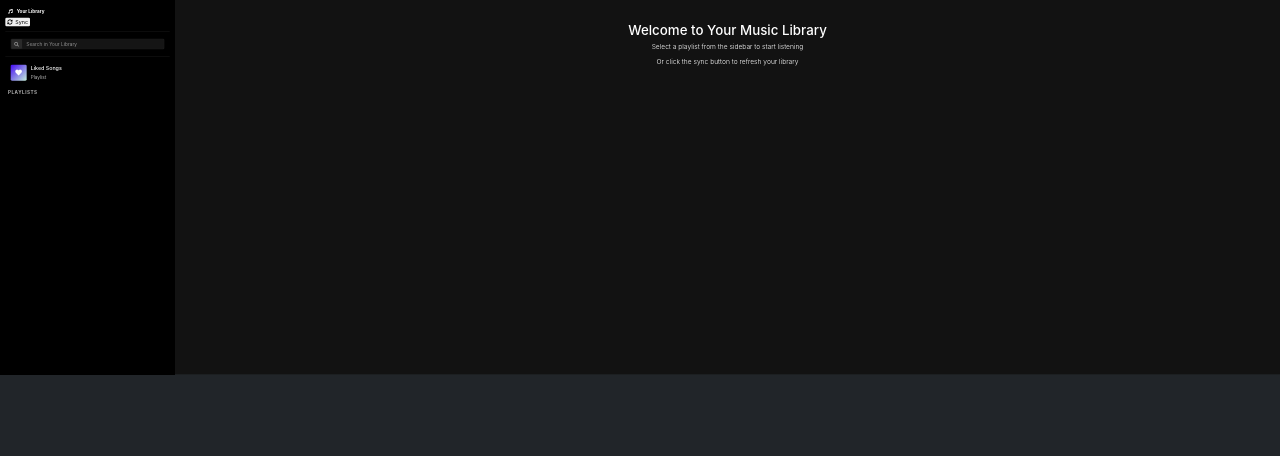
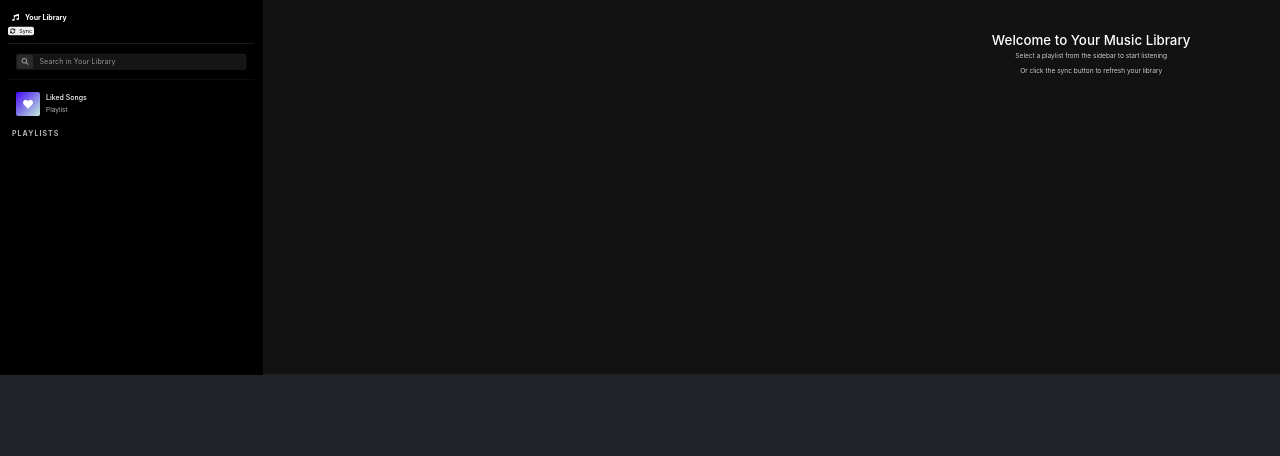
Before and after one commit to Yocrita/Yocrify, a Flask app: template templates/playlists.html in a window 1280 px wide. Shown: the top 456 px of the page. Run offline with Flask 3, Linux system fonts and the light colour scheme; the template is opened without the code that fills it, so the values that code supplies are empty; some libraries are stand-ins or nearby versions.

Commit message:
Scale up all CSS properties by 1.5x manually

```diff
--- a/static/css/style.css
+++ b/static/css/style.css
@@ -13,7 +13,7 @@ html, body {
 /* App container for scaling */
 .app-container {
     position: relative;
-    width: 3840px;
+    width: 5760px;  /* 3840 * 1.5 */
     height: 100vh;
     transform-origin: top left;
 }
@@ -23,25 +23,25 @@ html, body {
     position: fixed;
     left: 0;
     top: 0;
-    width: 525px;
+    width: 787px;  /* 525 * 1.5 */
     height: 100vh;
     display: flex;
     flex-direction: column;
     background-color: #000000;
     overflow-y: auto;
-    padding: 16px;
+    padding: 24px;  /* 16 * 1.5 */
     z-index: 1;
 }
 
 .library-header {
     display: flex;
     align-items: center;
-    gap: 12px;
-    padding: 8px;
-    border-radius: 4px;
+    gap: 18px;  /* 12 * 1.5 */
+    padding: 12px;  /* 8 * 1.5 */
+    border-radius: 6px;  /* 4 * 1.5 */
     background: transparent;
-	font-weight: bold;
-	font-size: 14px;
+    font-weight: bold;
+    font-size: 21px;  /* 14 * 1.5 */
 }
 
 /* Sync button */
@@ -51,8 +51,8 @@ html, body {
     cursor: pointer;
     display: flex;
     align-items: center;
-    gap: 8px;
-    border-radius: 4px;
+    gap: 12px;  /* 8 * 1.5 */
+    border-radius: 6px;  /* 4 * 1.5 */
     transition: all 0.2s;
 }
 
@@ -71,30 +71,30 @@ html, body {
 /* Search styles */
 .search-container {
     position: relative;
-	border-top: 1px solid rgba(255, 255, 255, 0.2);
-	border-bottom: 1px solid rgba(255, 255, 255, 0.2);
-	padding: 20px 16px;
-	margin: 16px 0;
+    padding: 30px 24px;  /* 20 * 1.5, 16 * 1.5 */
+    margin: 24px 0;  /* 16 * 1.5 */
     display: flex;
     flex-direction: column;
     align-items: center;
+    border-top: 1.5px solid rgba(255, 255, 255, 0.2);  /* 1 * 1.5 */
+    border-bottom: 1.5px solid rgba(255, 255, 255, 0.2);  /* 1 * 1.5 */
 }
 
 .search-input-wrapper {
     position: relative;
     width: 100%;
     display: flex;
-    gap: 1px;
+    gap: 1.5px;  /* 1 * 1.5 */
     background-color: rgba(255, 255, 255, 0.1);
-    border-radius: 4px;
-    padding: 2px;
+    border-radius: 6px;  /* 4 * 1.5 */
+    padding: 3px;  /* 2 * 1.5 */
 }
 
 .search-icon-button {
     background-color: rgba(255, 255, 255, 0.07);
     border: none;
-    border-radius: 3px;
-    width: 32px;
+    border-radius: 4.5px;  /* 3 * 1.5 */
+    width: 48px;  /* 32 * 1.5 */
     display: flex;
     align-items: center;
     justify-content: center;
@@ -108,7 +108,7 @@ html, body {
 
 .search-icon {
     color: #969696;
-    font-size: 14px;
+    font-size: 21px;  /* 14 * 1.5 */
     transition: color 0.2s ease;
 }
 
@@ -118,15 +118,15 @@ html, body {
 
 #playlistSearch {
     flex: 1;
-    height: 28px;
-    padding: 6px 12px;
-    border-radius: 3px;
+    height: 42px;  /* 28 * 1.5 */
+    padding: 9px 18px;  /* 6 * 1.5, 12 * 1.5 */
+    border-radius: 4.5px;  /* 3 * 1.5 */
     border: none;
     background-color: rgba(0, 0, 0, 0.2);
     color: #fff;
-    font-size: 14px;
+    font-size: 21px;  /* 14 * 1.5 */
     font-weight: 400;
-    letter-spacing: 0.25px;
+    letter-spacing: 0.375px;  /* 0.25 * 1.5 */
     transition: all 0.2s ease;
 }
 
@@ -146,9 +146,9 @@ html, body {
 
 /* Liked songs */
 .liked-songs {
-    padding: 8px 16px;
+    padding: 12px 24px;  /* 8 * 1.5, 16 * 1.5 */
     cursor: pointer;
-    border-radius: 4px;
+    border-radius: 6px;  /* 4 * 1.5 */
     transition: background-color 0.2s;
 }
 
@@ -159,23 +159,23 @@ html, body {
 .liked-songs .playlist-item-content {
     display: flex;
     align-items: center;
-    gap: 12px;
+    gap: 18px;  /* 12 * 1.5 */
 }
 
 .liked-songs .playlist-image {
     background: linear-gradient(135deg, #450af5, #c4efd9);
-    width: 48px;
-    height: 48px;
-    min-width: 48px;
+    width: 72px;  /* 48 * 1.5 */
+    height: 72px;  /* 48 * 1.5 */
+    min-width: 72px;  /* 48 * 1.5 */
     display: flex;
     align-items: center;
     justify-content: center;
-    border-radius: 4px;
+    border-radius: 6px;  /* 4 * 1.5 */
 }
 
 .liked-songs .playlist-image i {
     color: #fff;
-    font-size: 1.25rem;
+    font-size: 1.875rem;  /* 1.25 * 1.5 */
 }
 
 .liked-songs .playlist-info {
@@ -186,7 +186,7 @@ html, body {
 .liked-songs .playlist-name {
     color: #fff;
     font-weight: 500;
-    margin-bottom: 4px;
+    margin-bottom: 6px;  /* 4 * 1.5 */
     white-space: nowrap;
     overflow: hidden;
     text-overflow: ellipsis;
@@ -194,24 +194,24 @@ html, body {
 
 .liked-songs .playlist-details {
     color: #b3b3b3;
-    font-size: 0.875rem;
+    font-size: 19.5px;  /* 13 * 1.5 */
 }
 
 .section-header {
     color: #b3b3b3;
-    font-size: 14px;
-    margin: 16px 0 8px;
+    font-size: 21px;  /* 14 * 1.5 */
+    margin: 24px 0 12px;  /* 16 * 1.5, 8 * 1.5 */
     font-weight: 700;
     text-transform: uppercase;
-    letter-spacing: 0.1em;
-    padding-left: 8px;
+    letter-spacing: 0.15em;  /* 0.1 * 1.5 */
+    padding-left: 12px;  /* 8 * 1.5 */
 }
 
 /* Playlist list */
 .playlist-list {
     flex: 1;
     overflow-y: auto;
-    height: calc(100vh - 120px);
+    height: calc(100vh - 180px);  /* 120 * 1.5 */
 }
 
 /* Folder styles */
@@ -310,13 +310,13 @@ html, body {
 .playlist-item-content {
     display: flex;
     align-items: center;
-    gap: 12px;
+    gap: 18px;  /* 12 * 1.5 */
     width: 100%;
 }
 
 .playlist-image {
-    width: 48px;
-    height: 48px;
+    width: 72px;  /* 48 * 1.5 */
+    height: 72px;  /* 48 * 1.5 */
     flex-shrink: 0;
 }
 
@@ -335,29 +335,26 @@ html, body {
 .playlist-name {
     color: #fff;
     font-weight: 500;
-    margin-bottom: 4px;
+    margin-bottom: 6px;  /* 4 * 1.5 */
     white-space: nowrap;
     overflow: hidden;
     text-overflow: ellipsis;
+    font-size: 21px;  /* 14 * 1.5 */
 }
 
 .playlist-details {
     color: #b3b3b3;
-    font-size: 0.875rem;
+    font-size: 19.5px;  /* 13 * 1.5 */
     white-space: nowrap;
     overflow: hidden;
     text-overflow: ellipsis;
     display: flex;
-    gap: 1rem;
-}
-
-.playlist-tracks {
-    white-space: nowrap;
+    gap: 22.5px;  /* 15 * 1.5 */
 }
 
 /* Badge styles */
 .badge-container {
-    flex: 0 0 10%;
+    flex: 0 0 15%;  /* 10 * 1.5 */
     display: flex;
     justify-content: flex-end;
     align-items: center;
@@ -366,7 +363,7 @@ html, body {
 
 /* Scrollbar styles */
 ::-webkit-scrollbar {
-    width: 8px;
+    width: 12px;  /* 8 * 1.5 */
 }
 
 ::-webkit-scrollbar-track {
@@ -375,7 +372,7 @@ html, body {
 
 ::-webkit-scrollbar-thumb {
     background: #888;
-    border-radius: 4px;
+    border-radius: 6px;  /* 4 * 1.5 */
 }
 
 ::-webkit-scrollbar-thumb:hover {
@@ -466,52 +463,42 @@ html, body {
 }
 
 .btn-spotify:focus {
-    box-shadow: 0 0 0 0.25rem rgba(29, 185, 84, 0.25);
+    box-shadow: 0 0 0 0.375rem rgba(29, 185, 84, 0.25);  /* 0.25 * 1.5 */
 }
 
 /* Track table styles */
 .track-row td {
     vertical-align: middle;
-    padding: 12px 8px;
+    padding: 18px 12px;  /* 12 * 1.5, 8 * 1.5 */
 }
 
 .track-row .playlist-count {
-    font-size: 0.75rem;
-    padding: 4px 8px;
+    font-size: 21px;  /* 14 * 1.5 */
+    padding: 6px 12px;  /* 4 * 1.5, 8 * 1.5 */
     background-color: #1db954;
-    border-radius: 12px;
+    border-radius: 18px;  /* 12 * 1.5 */
     color: white;
     display: inline-flex;
     align-items: center;
     justify-content: center;
-    min-width: 24px;
+    min-width: 36px;  /* 24 * 1.5 */
     cursor: help;
 }
 
 /* Main content */
 .main-content {
-    position: fixed;
-    left: 525px;
-    top: 0;
-    width: 3315px;
-    height: 100vh;
-    overflow: auto;
-    padding: 20px;
-    margin: 0;
-    box-sizing: border-box;
+    margin-left: 787px;  /* width of sidebar */
     background-color: #121212;
+    min-height: 100vh;
+    padding: 48px;  /* 32 * 1.5 */
+    width: calc(100% - 787px);  /* 100% - sidebar width */
 }
 
-#mainContent {
-    width: 100%;
-    margin: 0;
-    padding: 0;
-}
-
+/* Playlist grid */
 .playlist-grid {
     display: grid;
-    grid-template-columns: repeat(auto-fill, minmax(200px, 1fr));
-    gap: 24px;
+    grid-template-columns: repeat(auto-fill, minmax(300px, 1fr));  /* 200 * 1.5 */
+    gap: 36px;  /* 24 * 1.5 */
     width: 100%;
 }
 
```
Also changed, not shown: other parts of static/css/style.css (+40 -40 lines).
